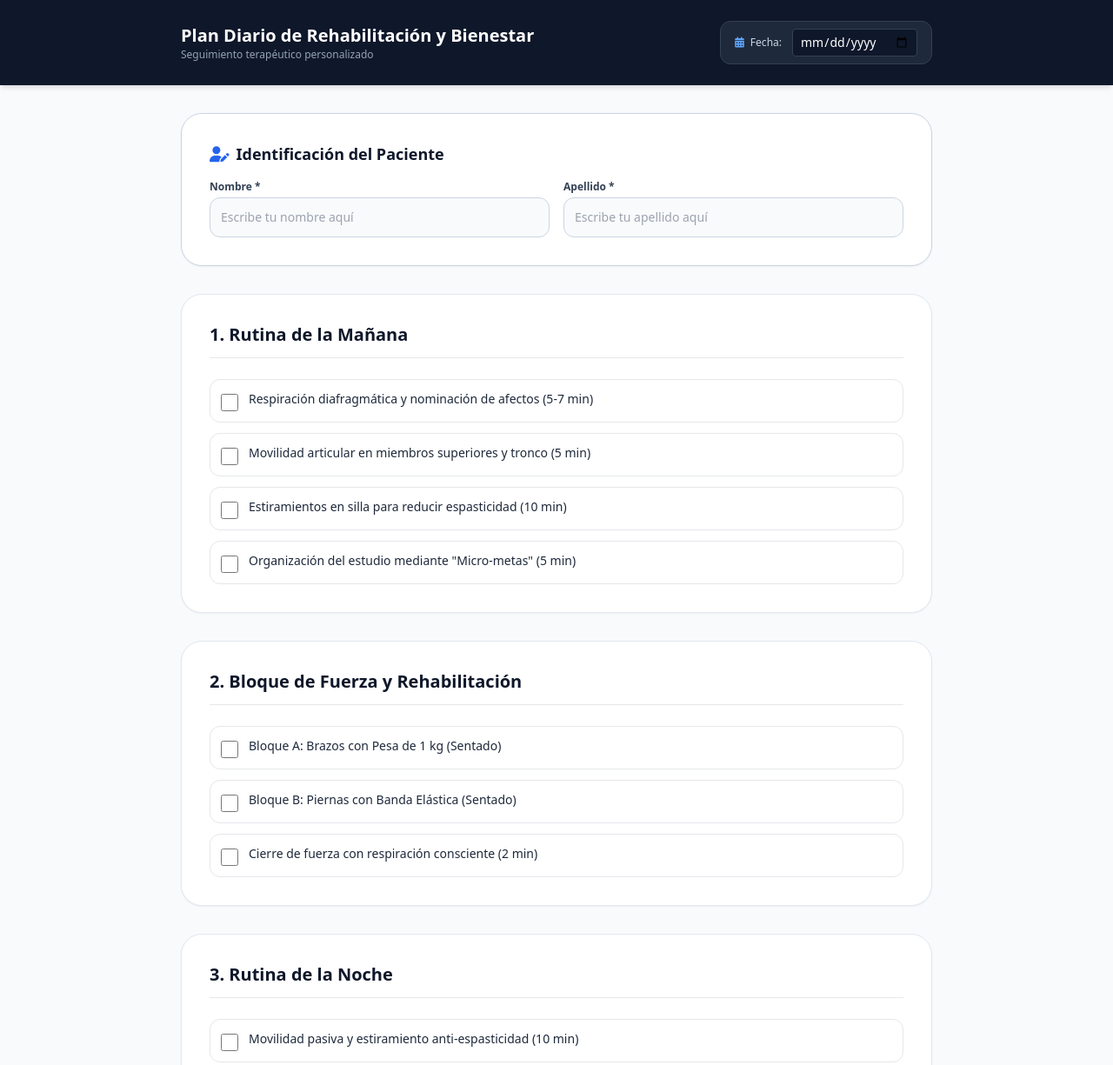
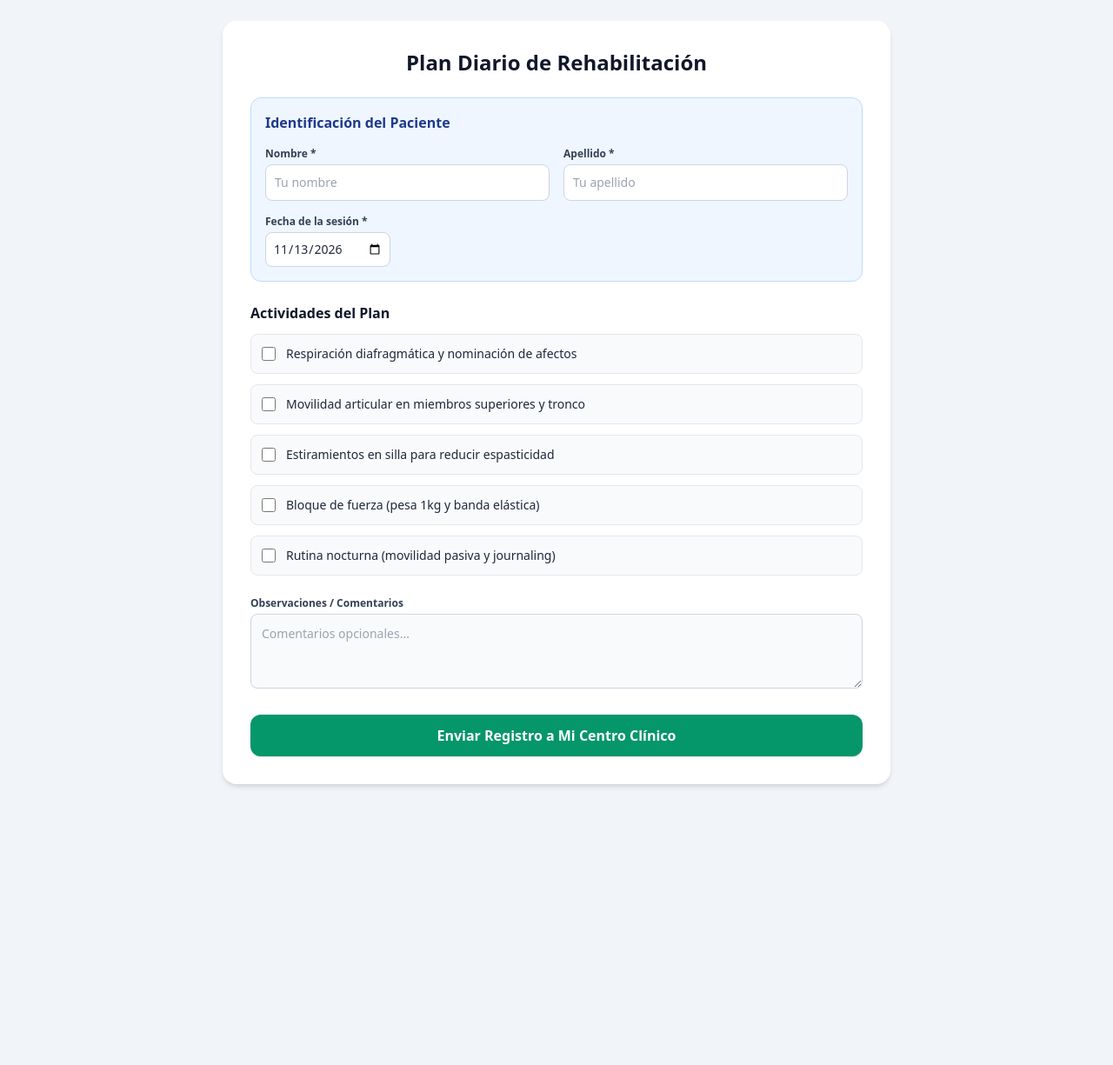
Before and after one commit to materiagenerica-ops/Rutina-, a plain HTML site: page index.html in a window 1280 px wide. Shown: the top 1225 px of the page at 87% size. After the commit the page ends 926 px from the top, so only its background shows below. Drawn offline with nearby package versions, Linux system fonts and the light colour scheme.

Commit message:
Update index.html

```diff
--- a/index.html
+++ b/index.html
@@ -3,127 +3,135 @@
 <head>
     <meta charset="UTF-8">
     <meta name="viewport" content="width=device-width, initial-scale=1.0">
-    <title>Plan de Rehabilitación y Bienestar | Esclerosis Múltiple</title>
+    <title>Plan de Rehabilitación y Bienestar</title>
     <script src="https://cdn.tailwindcss.com"></script>
-    <link rel="stylesheet" href="https://cdnjs.cloudflare.com/ajax/libs/font-awesome/6.4.0/css/all.min.css">
 </head>
-<body class="bg-slate-50 text-slate-800 font-sans antialiased">
+<body class="bg-slate-100 text-slate-800 font-sans p-6">
 
-    <!-- Header -->
-    <header class="bg-slate-900 text-white py-6 shadow-md sticky top-0 z-50">
-        <div class="max-w-4xl mx-auto px-4 flex flex-col sm:flex-row justify-between items-center gap-4">
-            <div>
-                <h1 class="text-xl font-bold">Plan Diario de Rehabilitación y Bienestar</h1>
-                <p class="text-xs text-slate-400">Seguimiento terapéutico personalizado</p>
-            </div>
-            <div class="flex items-center gap-3 bg-slate-800 px-4 py-2 rounded-xl border border-slate-700">
-                <label for="fechaSeleccionada" class="text-xs font-medium text-slate-300"><i class="fa-solid fa-calendar-days text-blue-400 mr-1"></i> Fecha:</label>
-                <input type="date" id="fechaSeleccionada" required class="bg-slate-900 text-white text-sm px-2 py-1 rounded border border-slate-700 focus:outline-none focus:border-blue-500">
-            </div>
-        </div>
-    </header>
+    <div class="max-w-3xl mx-auto bg-white p-8 rounded-2xl shadow-md">
+        <h1 class="text-2xl font-bold mb-6 text-center text-slate-900">Plan Diario de Rehabilitación</h1>
 
-    <!-- Formulario -->
-    <main class="max-w-4xl mx-auto px-4 py-8">
-        <form id="rutinaForm" onsubmit="enviarDatosFirebase(event)" class="space-y-8">
+        <form id="rutinaForm" onsubmit="enviarDatosFirebase(event)" class="space-y-6">
 
-            <!-- DATOS DEL PACIENTE (OBLIGATORIO) -->
-            <div class="bg-white p-6 sm:p-8 rounded-3xl shadow-sm border border-slate-300 space-y-4">
-                <h2 class="text-lg font-bold text-slate-900 flex items-center gap-2">
-                    <i class="fa-solid fa-user-pen text-blue-600"></i> Identificación del Paciente
-                </h2>
+            <!-- DATOS DEL PACIENTE -->
+            <div class="bg-blue-50 border border-blue-200 p-4 rounded-xl space-y-4">
+                <h2 class="font-bold text-blue-900 text-base">Identificación del Paciente</h2>
                 <div class="grid grid-cols-1 sm:grid-cols-2 gap-4">
-                    <div class="space-y-1">
-                        <label for="nombrePaciente" class="block text-xs font-semibold text-slate-700">Nombre *</label>
-                        <input type="text" id="nombrePaciente" required placeholder="Escribe tu nombre aquí" class="w-full bg-slate-50 border border-slate-300 rounded-xl p-3 text-sm focus:outline-none focus:border-blue-500">
+                    <div>
+                        <label for="nombrePaciente" class="block text-xs font-semibold text-slate-700 mb-1">Nombre *</label>
+                        <input type="text" id="nombrePaciente" required placeholder="Tu nombre" class="w-full bg-white border border-slate-300 rounded-lg p-2.5 text-sm">
                     </div>
-                    <div class="space-y-1">
-                        <label for="apellidoPaciente" class="block text-xs font-semibold text-slate-700">Apellido *</label>
-                        <input type="text" id="apellidoPaciente" required placeholder="Escribe tu apellido aquí" class="w-full bg-slate-50 border border-slate-300 rounded-xl p-3 text-sm focus:outline-none focus:border-blue-500">
+                    <div>
+                        <label for="apellidoPaciente" class="block text-xs font-semibold text-slate-700 mb-1">Apellido *</label>
+                        <input type="text" id="apellidoPaciente" required placeholder="Tu apellido" class="w-full bg-white border border-slate-300 rounded-lg p-2.5 text-sm">
                     </div>
+                </div>
+                <div>
+                    <label for="fechaSeleccionada" class="block text-xs font-semibold text-slate-700 mb-1">Fecha de la sesión *</label>
+                    <input type="date" id="fechaSeleccionada" required class="w-full sm:w-auto bg-white border border-slate-300 rounded-lg p-2 text-sm">
                 </div>
             </div>
 
-            <!-- RUTINA 1: MAÑANA -->
-            <div class="bg-white p-6 sm:p-8 rounded-3xl shadow-sm border border-slate-200 space-y-6">
-                <h2 class="text-xl font-bold text-slate-900 border-b pb-3">1. Rutina de la Mañana</h2>
-                <div class="space-y-3">
-                    <label class="flex items-start gap-3 p-3 rounded-xl hover:bg-slate-50 cursor-pointer border">
-                        <input type="checkbox" name="actividad" value="Mañana: Respiración y nominación de afectos" class="mt-1 w-5 h-5 text-blue-600 rounded">
-                        <span class="text-sm">Respiración diafragmática y nominación de afectos (5-7 min)</span>
-                    </label>
-                    <label class="flex items-start gap-3 p-3 rounded-xl hover:bg-slate-50 cursor-pointer border">
-                        <input type="checkbox" name="actividad" value="Mañana: Movilidad articular de miembros superiores" class="mt-1 w-5 h-5 text-blue-600 rounded">
-                        <span class="text-sm">Movilidad articular en miembros superiores y tronco (5 min)</span>
-                    </label>
-                    <label class="flex items-start gap-3 p-3 rounded-xl hover:bg-slate-50 cursor-pointer border">
-                        <input type="checkbox" name="actividad" value="Mañana: Estiramientos para espasticidad en piernas" class="mt-1 w-5 h-5 text-blue-600 rounded">
-                        <span class="text-sm">Estiramientos en silla para reducir espasticidad (10 min)</span>
-                    </label>
-                    <label class="flex items-start gap-3 p-3 rounded-xl hover:bg-slate-50 cursor-pointer border">
-                        <input type="checkbox" name="actividad" value="Mañana: Micro-metas de estudio" class="mt-1 w-5 h-5 text-blue-600 rounded">
-                        <span class="text-sm">Organización del estudio mediante "Micro-metas" (5 min)</span>
-                    </label>
-                </div>
-            </div>
+            <!-- ACTIVIDADES -->
+            <div class="space-y-3">
+                <h2 class="font-bold text-slate-900 text-base">Actividades del Plan</h2>
 
-            <!-- RUTINA 2: FUERZA -->
-            <div class="bg-white p-6 sm:p-8 rounded-3xl shadow-sm border border-slate-200 space-y-6">
-                <h2 class="text-xl font-bold text-slate-900 border-b pb-3">2. Bloque de Fuerza y Rehabilitación</h2>
-                <div class="space-y-3">
-                    <label class="flex items-start gap-3 p-3 rounded-xl hover:bg-slate-50 cursor-pointer border">
-                        <input type="checkbox" name="actividad" value="Fuerza: Miembros superiores con pesa 1kg" class="mt-1 w-5 h-5 text-blue-600 rounded">
-                        <span class="text-sm">Bloque A: Brazos con Pesa de 1 kg (Sentado)</span>
-                    </label>
-                    <label class="flex items-start gap-3 p-3 rounded-xl hover:bg-slate-50 cursor-pointer border">
-                        <input type="checkbox" name="actividad" value="Fuerza: Piernas con banda elástica" class="mt-1 w-5 h-5 text-blue-600 rounded">
-                        <span class="text-sm">Bloque B: Piernas con Banda Elástica (Sentado)</span>
-                    </label>
-                    <label class="flex items-start gap-3 p-3 rounded-xl hover:bg-slate-50 cursor-pointer border">
-                        <input type="checkbox" name="actividad" value="Fuerza: Cierre con respiración y valoración" class="mt-1 w-5 h-5 text-blue-600 rounded">
-                        <span class="text-sm">Cierre de fuerza con respiración consciente (2 min)</span>
-                    </label>
-                </div>
-            </div>
+                <label class="flex items-center gap-3 p-3 bg-slate-50 rounded-lg border cursor-pointer">
+                    <input type="checkbox" name="actividad" value="Mañana: Respiración y nominación de afectos" class="w-4 h-4 text-blue-600">
+                    <span class="text-sm">Respiración diafragmática y nominación de afectos</span>
+                </label>
 
-            <!-- RUTINA 3: NOCHE -->
-            <div class="bg-white p-6 sm:p-8 rounded-3xl shadow-sm border border-slate-200 space-y-6">
-                <h2 class="text-xl font-bold text-slate-900 border-b pb-3">3. Rutina de la Noche</h2>
-                <div class="space-y-3">
-                    <label class="flex items-start gap-3 p-3 rounded-xl hover:bg-slate-50 cursor-pointer border">
-                        <input type="checkbox" name="actividad" value="Noche: Movilidad pasiva y anti-espasticidad" class="mt-1 w-5 h-5 text-blue-600 rounded">
-                        <span class="text-sm">Movilidad pasiva y estiramiento anti-espasticidad (10 min)</span>
-                    </label>
-                    <label class="flex items-start gap-3 p-3 rounded-xl hover:bg-slate-50 cursor-pointer border">
-                        <input type="checkbox" name="actividad" value="Noche: Descarga mental y journaling" class="mt-1 w-5 h-5 text-blue-600 rounded">
-                        <span class="text-sm">Descarga mental y escritura expresiva / Journaling (10 min)</span>
-                    </label>
-                    <label class="flex items-start gap-3 p-3 rounded-xl hover:bg-slate-50 cursor-pointer border">
-                        <input type="checkbox" name="actividad" value="Noche: Escaneo corporal de relajación" class="mt-1 w-5 h-5 text-blue-600 rounded">
-                        <span class="text-sm">Escaneo corporal de relajación / Mindfulness (10 min)</span>
-                    </label>
-                    <label class="flex items-start gap-3 p-3 rounded-xl hover:bg-slate-50 cursor-pointer border">
-                        <input type="checkbox" name="actividad" value="Noche: Cierre del día y nominación de afectos nocturnos" class="mt-1 w-5 h-5 text-blue-600 rounded">
-                        <span class="text-sm">Cierre del día y nominación de afectos nocturnos (3 min)</span>
-                    </label>
-                </div>
+                <label class="flex items-center gap-3 p-3 bg-slate-50 rounded-lg border cursor-pointer">
+                    <input type="checkbox" name="actividad" value="Mañana: Movilidad articular" class="w-4 h-4 text-blue-600">
+                    <span class="text-sm">Movilidad articular en miembros superiores y tronco</span>
+                </label>
+
+                <label class="flex items-center gap-3 p-3 bg-slate-50 rounded-lg border cursor-pointer">
+                    <input type="checkbox" name="actividad" value="Mañana: Estiramientos para espasticidad" class="w-4 h-4 text-blue-600">
+                    <span class="text-sm">Estiramientos en silla para reducir espasticidad</span>
+                </label>
+
+                <label class="flex items-center gap-3 p-3 bg-slate-50 rounded-lg border cursor-pointer">
+                    <input type="checkbox" name="actividad" value="Fuerza: Brazos con pesa 1kg y piernas con banda" class="w-4 h-4 text-blue-600">
+                    <span class="text-sm">Bloque de fuerza (pesa 1kg y banda elástica)</span>
+                </label>
+
+                <label class="flex items-center gap-3 p-3 bg-slate-50 rounded-lg border cursor-pointer">
+                    <input type="checkbox" name="actividad" value="Noche: Movilidad pasiva y journaling" class="w-4 h-4 text-blue-600">
+                    <span class="text-sm">Rutina nocturna (movilidad pasiva y journaling)</span>
+                </label>
             </div>
 
             <!-- OBSERVACIONES -->
-            <div class="bg-white p-6 sm:p-8 rounded-3xl shadow-sm border border-slate-200 space-y-3">
-                <label for="observaciones" class="block text-sm font-semibold text-slate-900">Observaciones (Opcional):</label>
-                <textarea id="observaciones" rows="3" placeholder="Escribe aquí..." class="w-full bg-slate-50 border border-slate-300 rounded-xl p-3 text-sm focus:outline-none focus:border-blue-500"></textarea>
+            <div>
+                <label for="observaciones" class="block text-xs font-semibold text-slate-700 mb-1">Observaciones / Comentarios</label>
+                <textarea id="observaciones" rows="3" placeholder="Comentarios opcionales..." class="w-full bg-slate-50 border border-slate-300 rounded-lg p-3 text-sm"></textarea>
             </div>
 
             <!-- BOTÓN -->
-            <div>
-                <button type="submit" id="btnEnviar" class="w-full bg-emerald-600 hover:bg-emerald-500 text-white font-semibold py-4 px-6 rounded-xl shadow-lg transition-all flex items-center justify-center gap-2">
-                    <i class="fa-solid fa-cloud-arrow-up text-xl"></i> Enviar Registro a Mi Centro Clínico
-                </button>
-            </div>
+            <button type="submit" id="btnEnviar" class="w-full bg-emerald-600 hover:bg-emerald-500 text-white font-semibold py-3 px-4 rounded-xl shadow transition-all">
+                Enviar Registro a Mi Centro Clínico
+            </button>
         </form>
-    </main>
+    </div>
 
     <!-- FIREBASE -->
     <script type="module">
-        import { initializeApp } from "https
+        import { initializeApp } from "https://www.gstatic.com/firebasejs/10.8.0/firebase-app.js";
+        import { getFirestore, collection, addDoc, serverTimestamp } from "https://www.gstatic.com/firebasejs/10.8.0/firebase-firestore.js";
+
+        const firebaseConfig = {
+            apiKey: "AIzaSyBUFWeEfNnaV5M57O5EPJscarwRZb9jRk0",
+            authDomain: "rutina-eslerosis.firebaseapp.com",
+            projectId: "rutina-eslerosis",
+            storageBucket: "rutina-eslerosis.firebasestorage.app",
+            messagingSenderId: "701973748602",
+            appId: "1:701973748602:web:ed22f8c8711298b3d894c3"
+        };
+
+        const app = initializeApp(firebaseConfig);
+        const db = getFirestore(app);
+
+        document.getElementById('fechaSeleccionada').value = new Date().toISOString().split('T')[0];
+
+        window.enviarDatosFirebase = async function(event) {
+            event.preventDefault();
+
+            const btn = document.getElementById('btnEnviar');
+            btn.disabled = true;
+            btn.textContent = "Enviando...";
+
+            const nombre = document.getElementById('nombrePaciente').value.trim();
+            const apellido = document.getElementById('apellidoPaciente').value.trim();
+            const fecha = document.getElementById('fechaSeleccionada').value;
+            const observaciones = document.getElementById('observaciones').value.trim();
+
+            const checkboxes = document.querySelectorAll('input[name="actividad"]:checked');
+            const actividadesCompletadas = Array.from(checkboxes).map(cb => cb.value);
+
+            try {
+                await addDoc(collection(db, "registros_paciente"), {
+                    nombre: nombre,
+                    apellido: apellido,
+                    fecha: fecha,
+                    actividades: actividadesCompletadas,
+                    totalCompletadas: actividadesCompletadas.length,
+                    totalPosibles: 5,
+                    observaciones: observaciones,
+                    timestamp: serverTimestamp()
+                });
+
+                alert("¡Enviado con éxito!");
+                document.getElementById('rutinaForm').reset();
+                document.getElementById('fechaSeleccionada').value = new Date().toISOString().split('T')[0];
+            } catch (error) {
+                console.error(error);
+                alert("Error al enviar los datos.");
+            } finally {
+                btn.disabled = false;
+                btn.textContent = "Enviar Registro a Mi Centro Clínico";
+            }
+        }
+    </script>
+</body>
+</html>
```
